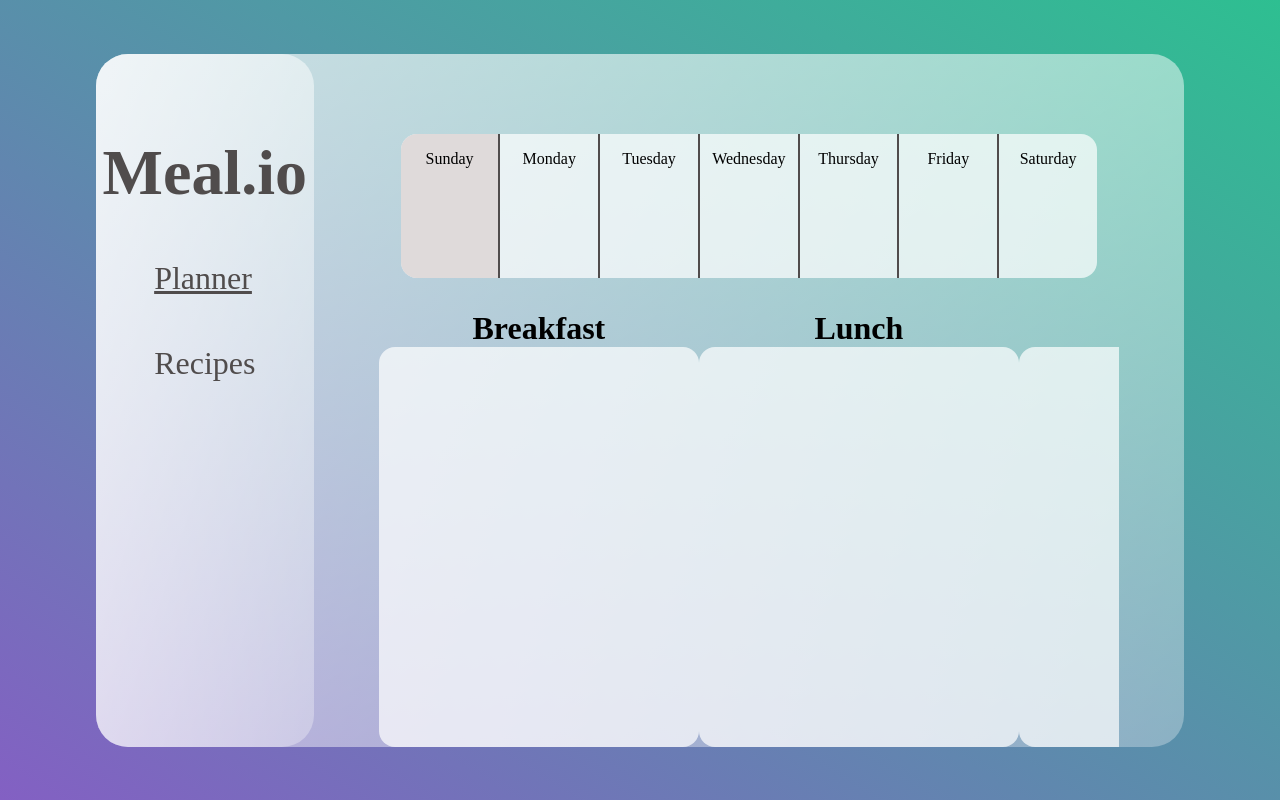
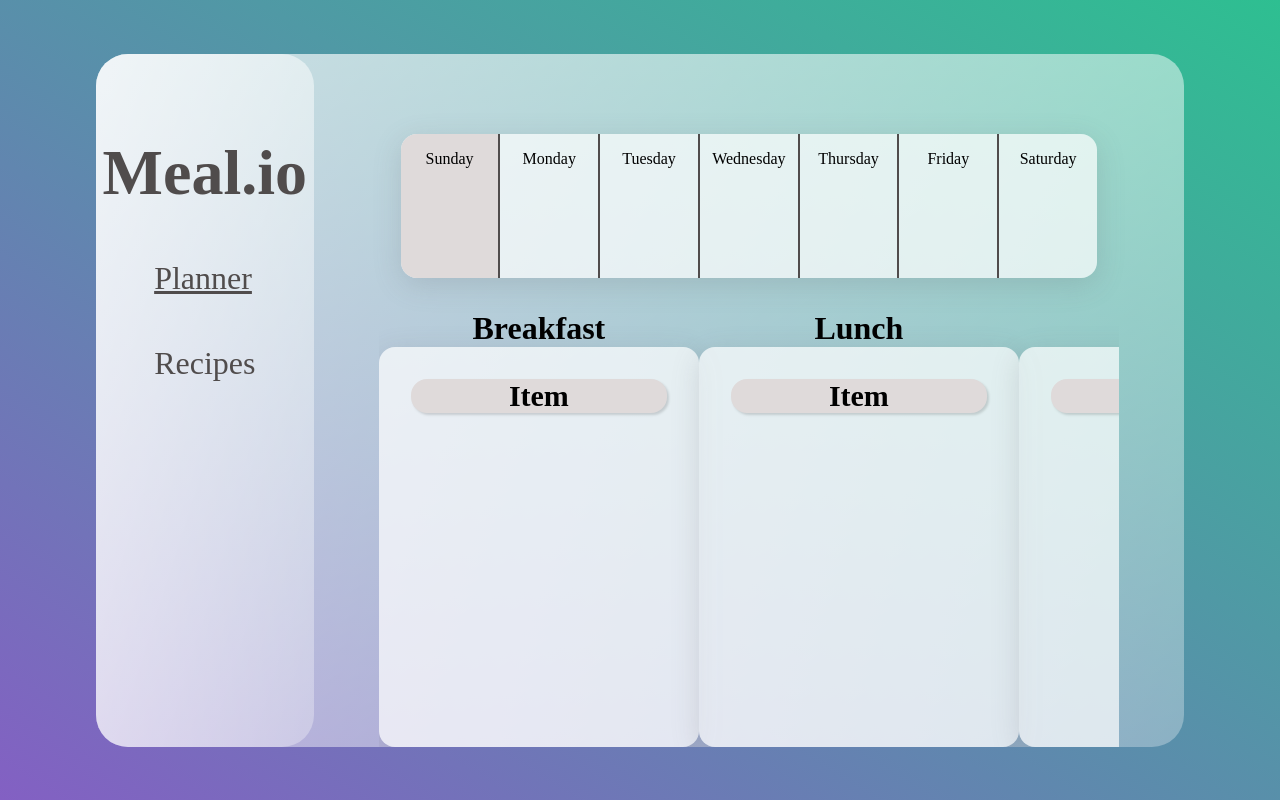
Before and after one commit to vamazzuca/meal.io, a React (Create React App) app: page /planner in a window 1280 px wide. Built offline with nearby package versions, Linux system fonts and the light colour scheme.

Commit message:
Added Redux

```diff
--- a/package.json
+++ b/package.json
@@ -3,13 +3,16 @@
   "version": "0.1.0",
   "private": true,
   "dependencies": {
+    "@reduxjs/toolkit": "^1.9.3",
     "@testing-library/jest-dom": "^5.16.5",
     "@testing-library/react": "^13.4.0",
     "@testing-library/user-event": "^13.5.0",
     "react": "^18.2.0",
     "react-dom": "^18.2.0",
+    "react-redux": "^8.0.5",
     "react-router-dom": "^6.9.0",
     "react-scripts": "5.0.1",
+    "redux": "^4.2.1",
     "web-vitals": "^2.1.4"
   },
   "scripts": {
--- a/src/components/Day.js
+++ b/src/components/Day.js
@@ -4,7 +4,7 @@ import Meal from "./Meal"
 export default function Day({index, state}) {
     return (
         <div className={state === index ? "meals-active" : "meals-inactive"}>
-            <Meal mealName={"Breakfast"}/>
+            <Meal mealName= {"Breakfast"}/>
             <Meal mealName = {"Lunch"}/>
             <Meal mealName = {"Dinner"}/>
         </div>
--- a/src/components/Meal.js
+++ b/src/components/Meal.js
@@ -1,8 +1,13 @@
+import RecipeItem from "./RecipeItem"
+
 export default function Meal(props) {
     return (
         <div className="meal-container">
             <h1>{props.mealName}</h1>
-            <div className="meal-plan"></div>
+            <div className="meal-plan">
+                <RecipeItem />
+
+            </div>
         </div>
     )
 }
--- /dev/null
+++ b/src/components/RecipeItem.js
@@ -0,0 +1,7 @@
+export default function RecipeItem(props) {
+    return (
+        <div className="recipeItem">
+            <h1>{"Item"}</h1>
+        </div>
+    )
+}
--- a/src/css/styles.css
+++ b/src/css/styles.css
@@ -69,7 +69,7 @@
 .options li.active {
     text-decoration: underline;
     text-decoration-thickness: 3px;
-    text-decoration-color:rgb(80, 76, 76);;
+    text-decoration-color:rgb(80, 76, 76);
 }
 
 
@@ -82,6 +82,7 @@
     display: flex;
     flex-wrap: wrap;
     overflow: hidden;
+    box-shadow: rgba(100, 100, 111, 0.2) 0px 7px 29px 0px;
 
 
 }
@@ -123,16 +124,27 @@
     display: flex;
     flex-direction: column;
     text-align: center;
+
 }
 
 .meal-plan {
+    display: flex;
+    flex-direction: column;
     background: rgba(255, 255, 255,0.7);
     width: 20rem;
     height: 25rem;
     border-radius: 1rem;
+    padding: 1rem 2rem;
+    box-shadow: rgba(100, 100, 111, 0.2) 0px 7px 29px 0px;
 
 }
-
+.recipeItem{
+    margin-top: 1rem;
+    background-color: rgb(223, 218, 218);
+    border-radius: 1rem;
+    font-size: 15px;
+    box-shadow: rgba(0, 0, 0, 0.15) 1.95px 1.95px 2.6px;
+}
 @media (max-width: 700px){
 
     .board{
--- a/src/index.js
+++ b/src/index.js
@@ -2,14 +2,18 @@ import React from 'react';
 import ReactDOM from 'react-dom/client';
 import App from './App';
 import "./css/styles.css"
+import store from './store';
+import { Provider } from 'react-redux';
 import { BrowserRouter } from "react-router-dom"
 
 
 const root = ReactDOM.createRoot(document.getElementById('root'));
 root.render(
   <React.StrictMode>
-    <BrowserRouter>
-      <App />
-    </BrowserRouter>
+    <Provider store={store}>
+      <BrowserRouter>
+        <App />
+      </BrowserRouter>
+    </Provider>
   </React.StrictMode>
 );
--- a/src/pages/planner.js
+++ b/src/pages/planner.js
@@ -11,10 +11,8 @@ export default function Planner() {
         console.log(index)
     }
 
-
     const daysArr = [{ key:1, dayName: "Sunday" }, { key:2, dayName: "Monday" }, { key:3, dayName: "Tuesday" },
         { key:4, dayName: "Wednesday" }, { key: 5, dayName: "Thursday" }, { key:6, dayName: "Friday" }, { key: 7, dayName: "Saturday"}];
-
 
 
     return (
--- /dev/null
+++ b/src/reducers/index.js
@@ -0,0 +1,5 @@
+import { combineReducers } from "redux";
+
+export default combineReducers({
+
+})
--- /dev/null
+++ b/src/store/index.js
@@ -0,0 +1,9 @@
+import { createStore } from "redux";
+
+const reducer = () => {
+
+}
+
+const store = createStore(reducer)
+
+export default store;
```
Also changed, not shown: 1 other file (tests, documents, lock files or other folders).
